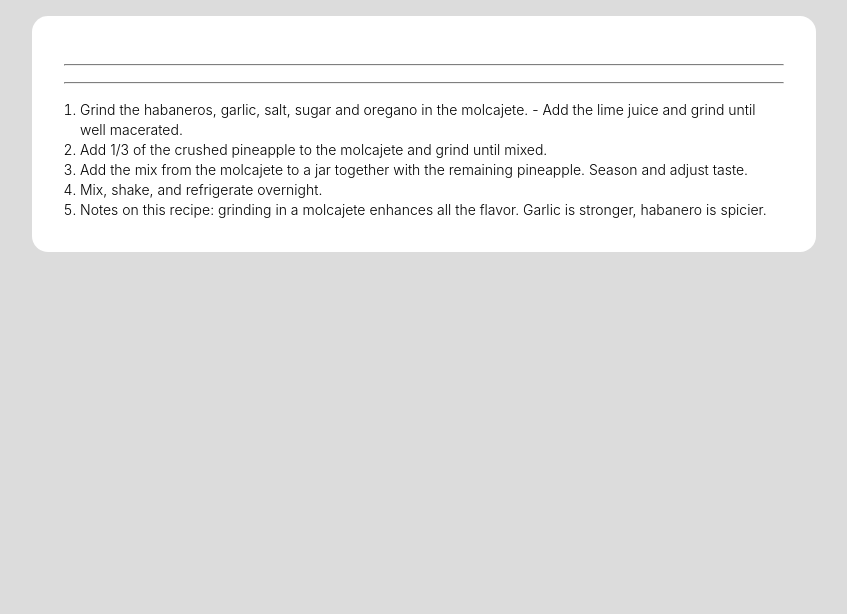
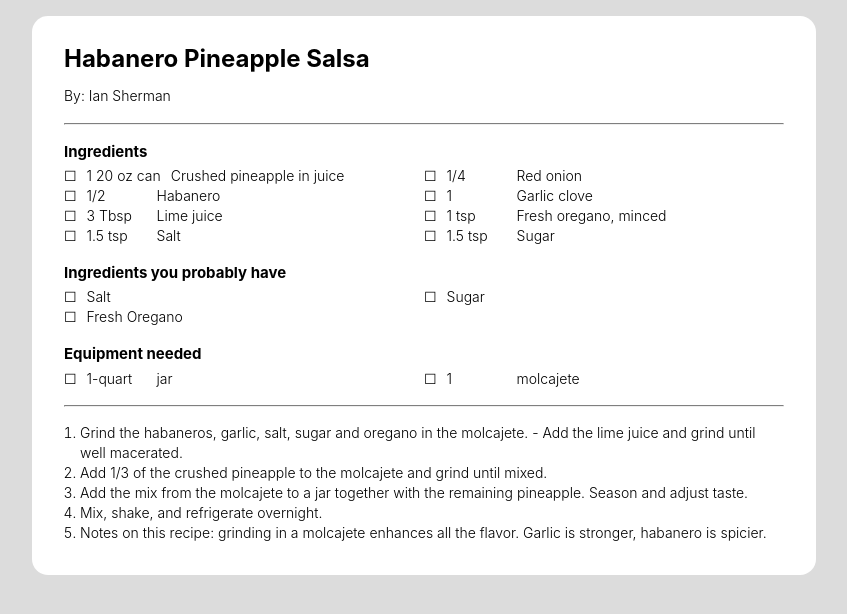
Before and after one commit to gaelanlloyd/jekyll-recipes, a Jekyll site: the page built from _recipes/habanero-pineapple-salsa.md, in a window 1280 px wide. Shown: the top 614 px of the page, without its empty margins (216-1063 px from the left). Built offline with Jekyll 4.4.1, drawn with Linux system fonts in a browser that asks for light colours.

Commit message:
Update habanero-pineapple-salsa.md

```diff
--- a/_recipes/habanero-pineapple-salsa.md
+++ b/_recipes/habanero-pineapple-salsa.md
@@ -13,7 +13,7 @@ ingredients:
   - { qty: "1.5 tsp", item: "Sugar" }
 equipment:
   - { type: "1-quart", item: "jar" }
-  - [ type: "1", item: "molcajete" }
+  - { type: "1", item: "molcajete" }
 ingredientsYouHave:
   - Salt
   - Sugar
```
